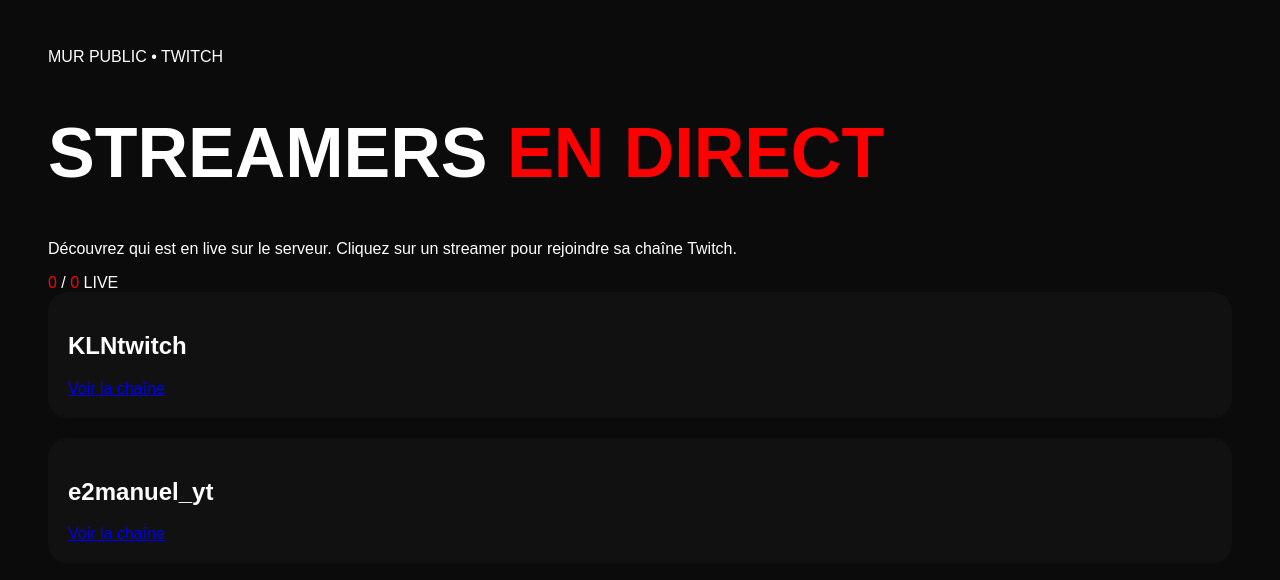
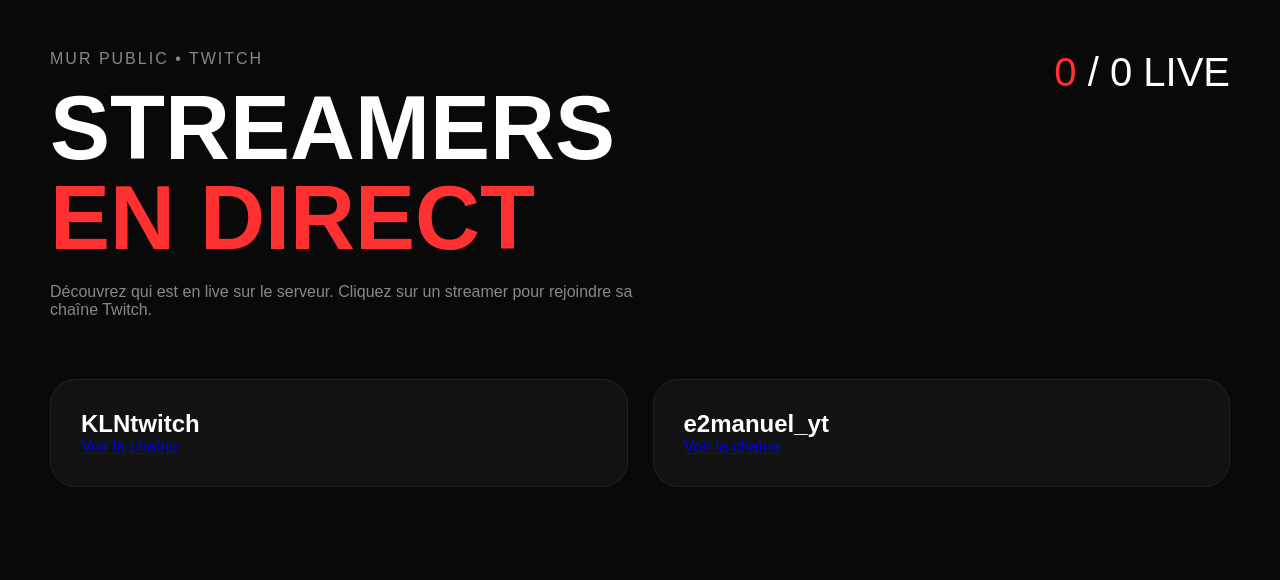
Before and after one commit to KLNtwitch/Les-streamers-presents, a plain HTML site: page index.html in a window 1280 px wide. Drawn offline with Linux system fonts and the light colour scheme.

Commit message:
style.css

```diff
--- a/style.css
+++ b/style.css
@@ -1,21 +1,117 @@
+*{
+    margin:0;
+    padding:0;
+    box-sizing:border-box;
+}
+
 body{
-background:#0b0b0b;
-color:white;
-font-family:Arial;
-padding:40px;
+    background:#090909;
+    color:white;
+    font-family:Arial,sans-serif;
+}
+
+.container{
+    max-width:1300px;
+    margin:auto;
+    padding:50px;
+}
+
+.subtitle{
+    color:#888;
+    margin-bottom:15px;
+    letter-spacing:2px;
 }
 
 h1{
-font-size:70px;
+    font-size:90px;
+    font-weight:900;
+    line-height:90px;
 }
 
-span{
-color:red;
+h1 span{
+    display:block;
+    color:#ff3131;
+}
+
+p{
+    color:#888;
+    margin-top:20px;
+    max-width:600px;
+}
+
+.header{
+    display:flex;
+    justify-content:space-between;
+    align-items:flex-start;
+    margin-bottom:60px;
+}
+
+.counter{
+    font-size:40px;
+}
+
+#liveCount{
+    color:#ff3131;
+}
+
+.cards{
+    display:grid;
+    grid-template-columns:repeat(auto-fit,minmax(350px,1fr));
+    gap:25px;
 }
 
 .card{
-background:#111;
-padding:20px;
-border-radius:20px;
-margin-bottom:20px;
+    background:#121212;
+    border:1px solid #222;
+    border-radius:25px;
+    padding:30px;
+    transition:.3s;
 }
+
+.card:hover{
+    transform:translateY(-8px);
+    border-color:#ff3131;
+}
+
+.top{
+    display:flex;
+    align-items:center;
+    gap:20px;
+}
+
+.avatar{
+    width:80px;
+    height:80px;
+    border-radius:50%;
+}
+
+.name{
+    font-size:30px;
+    font-weight:bold;
+}
+
+.status{
+    margin-top:10px;
+    display:inline-block;
+    padding:7px 18px;
+    border-radius:30px;
+}
+
+.live{
+    background:red;
+}
+
+.offline{
+    background:#333;
+}
+
+.open{
+    margin-top:30px;
+}
+
+.open a{
+    color:white;
+    text-decoration:none;
+    font-weight:bold;
+    letter-spacing:2px;
+}
```
